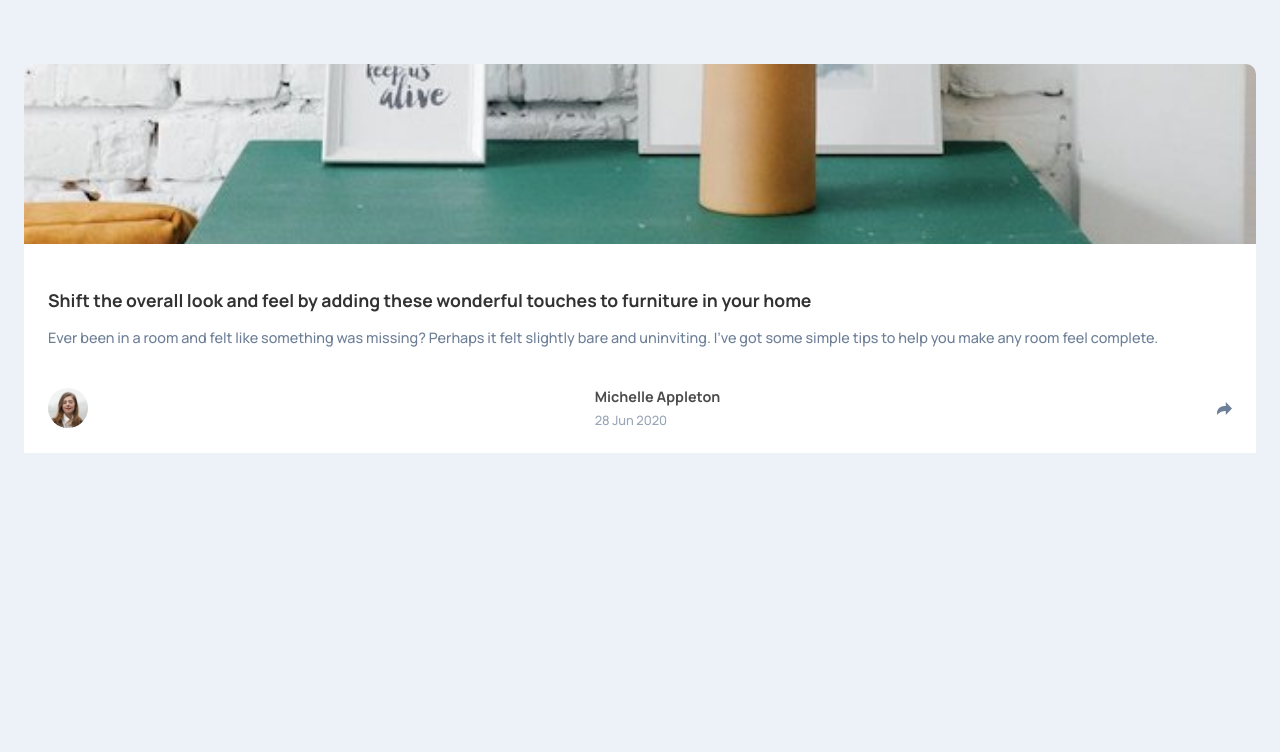
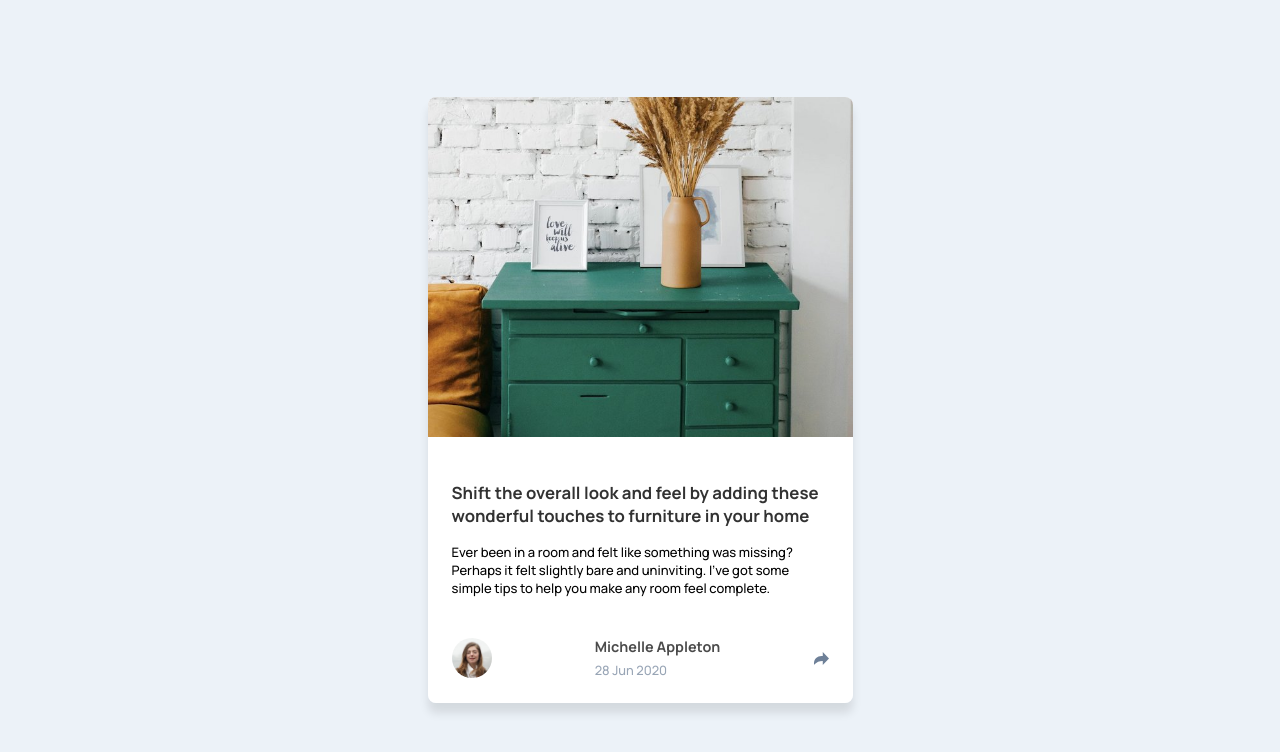
Before and after one commit to jose-jimmy/Article-preview-component-master, a plain HTML site: page index.html in a window 1280 px wide. Drawn offline with Linux system fonts and the light colour scheme.

Commit message:
code updated

```diff
--- a/index.html
+++ b/index.html
@@ -14,9 +14,10 @@
 
 <body>
   <main>
-    <div class="main_container">
     <div class="card_section">
+      <div class="image_container">
         <img src="./images/drawers.jpg" alt="main_img" class="cover_img">
+      </div>
       <div class="card_details">
         <p class="card_title">
           Shift the overall look and feel by adding these wonderful
@@ -37,7 +38,7 @@
         </div>
       </div>
     </div>
-    </div>
+
   </main>
 </body>
 
--- a/style.css
+++ b/style.css
@@ -17,45 +17,59 @@
 body{
     background-color: var(--clr-gray-100);
     font-size: 13px;
+    font-weight: 500;
     min-height: 100vh;
     font-family: 'Manrope', sans-serif;
+    display: grid;
+    place-items: center;
 }
 
-.main_container{
-    display: grid;
-        align-items: center;
-        padding: 4rem 1.5rem 0 1.5rem;
+main{
+    max-width: 425px;
+        background: var(--card-bg);
+        display: grid;
+        grid-template-columns: 1fr;
+        grid-template-rows: auto auto;
+        margin: 1.7rem;
+        border-radius: 0.5rem;
+        box-shadow: 0 10px 10px 0 rgba(0, 0, 0, 0.1);
 }
+
 
 .card_section{
     display: grid;
     background-color: white;
-    border-radius: 10px 10px 0 0;
+    border-radius: .5rem;
 }
 
-.cover_img{
+main .image_container{
+    overflow: hidden;
+}
+
+main .image_container img{
+    display: block;
     width: 100%;
-    height: 180px;
-    object-fit: cover;
-    border-radius: 10px 10px 0 0;
+    height: 100%;
+    border-top-right-radius: 0.5rem;
+    border-top-left-radius: 0.5rem;
+    transition: all 0.5s linear;
+}
+
+main .image_container img:hover{
+    transform: scale(1.2);
 }
 
 .card_details{
     padding: 1.5rem;
 }
+
 .card_title{
     padding-top: 20px;
-    font-size: 1.1rem;
+    font-size: 1.05rem;
     font-weight: 700;
     color: var(--clr-gray-700);
     margin-bottom: 1rem;
     opacity: 0.8;
-}
-
-.card_description{
-    font-size: 0.9rem;
-    color: var(--clr-gray-500);
-    margin-bottom: 1rem;
 }
 
 .card_author{
```
Also changed, not shown: script.js (added). Lines whose indentation alone changed are shown as unchanged.
